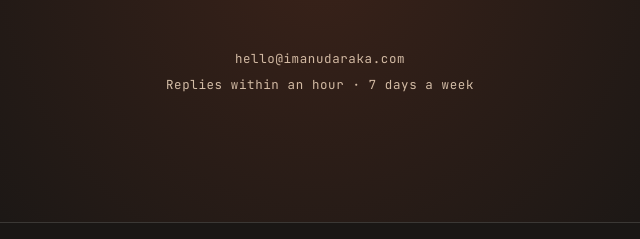
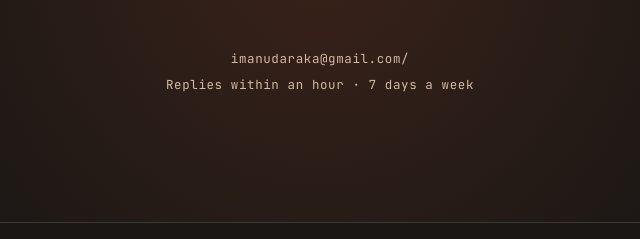
Before and after one commit to ImanUdarakaWK/fiverrportfolio, a plain HTML site: page index.html in a window 1280 px wide. Shown: the part 6801-7040 px from the top of the page, 320-960 px from the left. Drawn offline with Linux system fonts and the light colour scheme.

Commit message:
Gmail change

```diff
--- a/index.html
+++ b/index.html
@@ -1230,7 +1230,7 @@
       </a>
     </div>
     <div class="cta__contact reveal">
-      <span>hello@imanudaraka.com</span>
+      <span>imanudaraka@gmail.com/</span>
       <span>Replies within an hour · 7 days a week</span>
     </div>
   </section>
```
